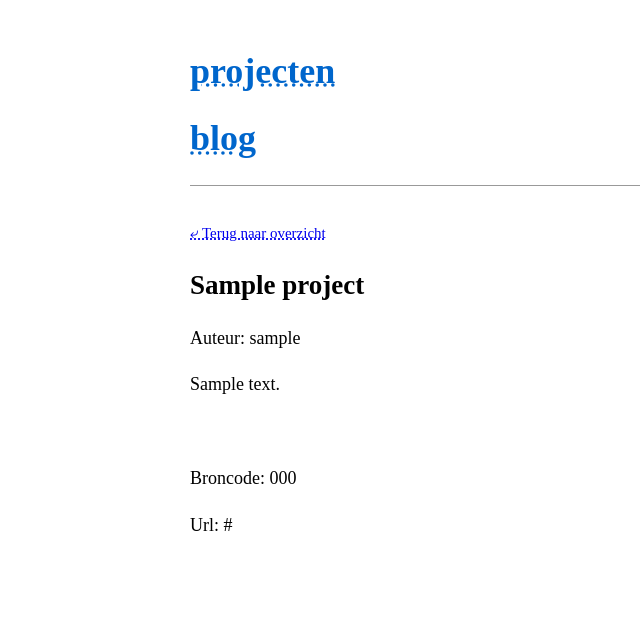
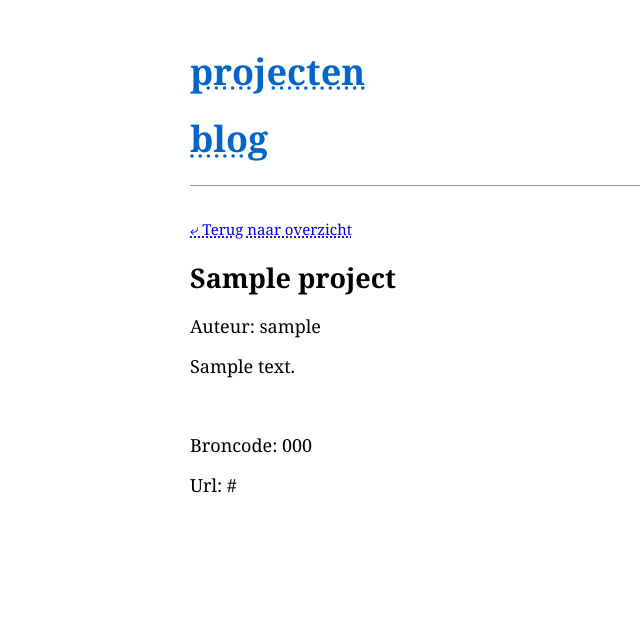
Before and after one commit to Hauke2222/Portfolio, a Django app: page /projects/1/ in a window 1280 px wide. Shown: the top 635 px of the page, without its empty margins (0-640 px from the left). Run offline with Django 4.2, Linux system fonts and the light colour scheme; tables that the repository leaves empty hold one stand-in row (values such as "Sample post").

Commit message:
update font-family + line-height

```diff
--- a/static/css/base.css
+++ b/static/css/base.css
@@ -1,7 +1,10 @@
+html {
+  font-family: Cambria, serif;
+}
 body {
   margin: 50px auto;
   max-width: 50em;
-  line-height: 1.6;
+  line-height: 1.2;
   font-size: 18px;
   padding: 0 10px;
 }
@@ -24,13 +27,12 @@ header {
   margin-bottom: 2rem;
 }
 
-header h1 a {
+.header-link {
   color: #0066cc;
-  text-decoration: none;
 }
 
 a:link {
-  text-underline-offset: 1px;
+  text-underline-offset: 2px;
   text-decoration: underline dotted;
   cursor: pointer;
 }
--- a/templates/base.html
+++ b/templates/base.html
@@ -1,6 +1,7 @@
 {% load static %}
 <!DOCTYPE html>
 <html lang="en">
+
 <head>
   <meta charset="UTF-8" />
   <meta http-equiv="X-UA-Compatible" content="IE=edge" />
@@ -10,15 +11,17 @@
   <link href="{% static 'css/base.css' %}" rel="stylesheet" />
   <title>Portfolio</title>
 </head>
+
 <body>
   <header>
-      <div >
-        <h1><a href="{% url 'projects_index' %}">projecten</a></h1>
+    <div>
+      <h1><a class="header-link" href="{% url 'projects_index' %}">projecten</a></h1>
     </div>
-      <div >
-        <h1><a href="{% url 'blog_index' %}">blog</a></h1>
+    <div>
+      <h1><a class="header-link" href="{% url 'blog_index' %}">blog</a></h1>
     </div>
   </header>
   <div>{% block content%} {% endblock content %}</div>
 </body>
+
 </html>
```
Lines whose indentation alone changed are shown as unchanged.
